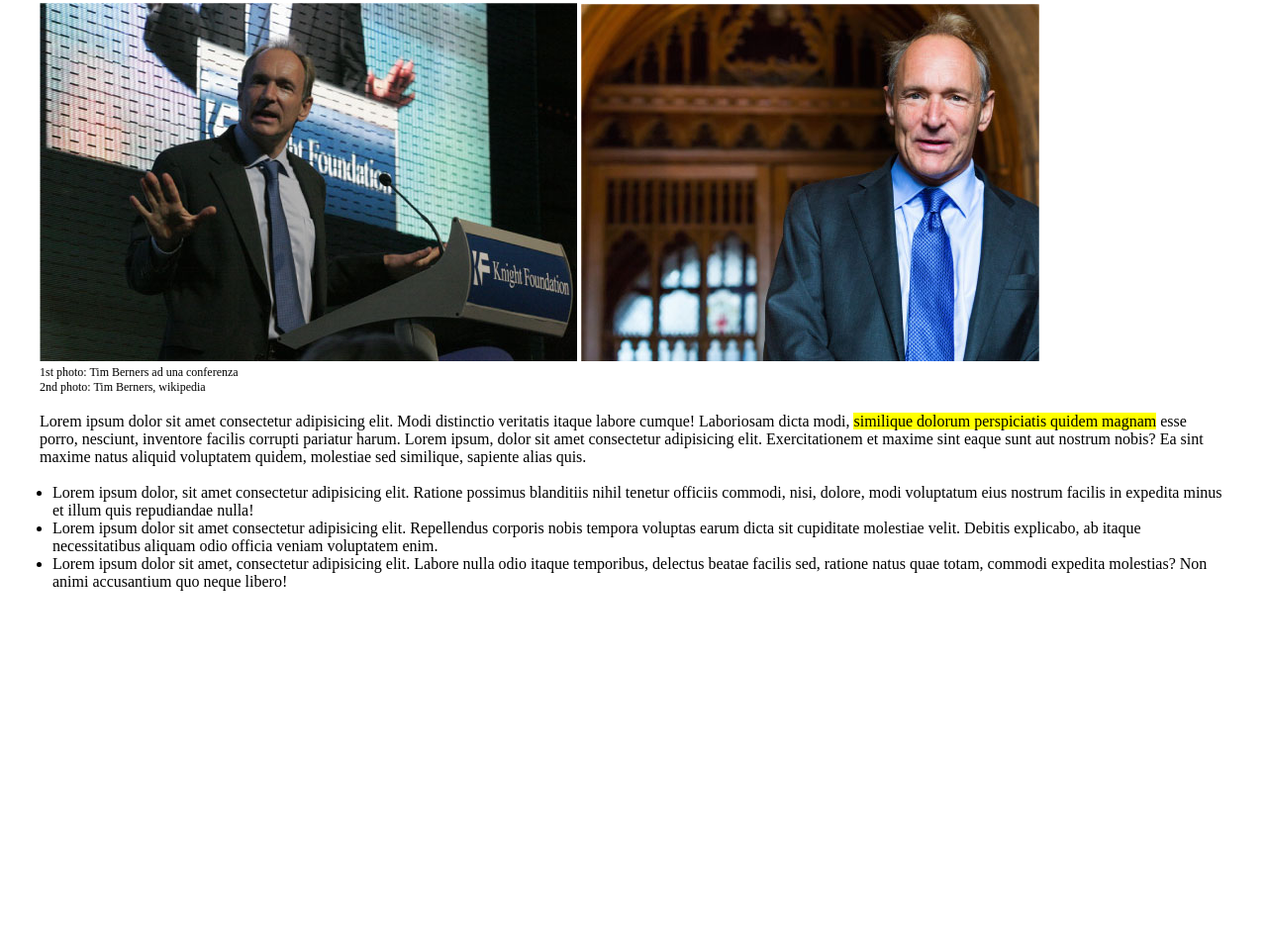
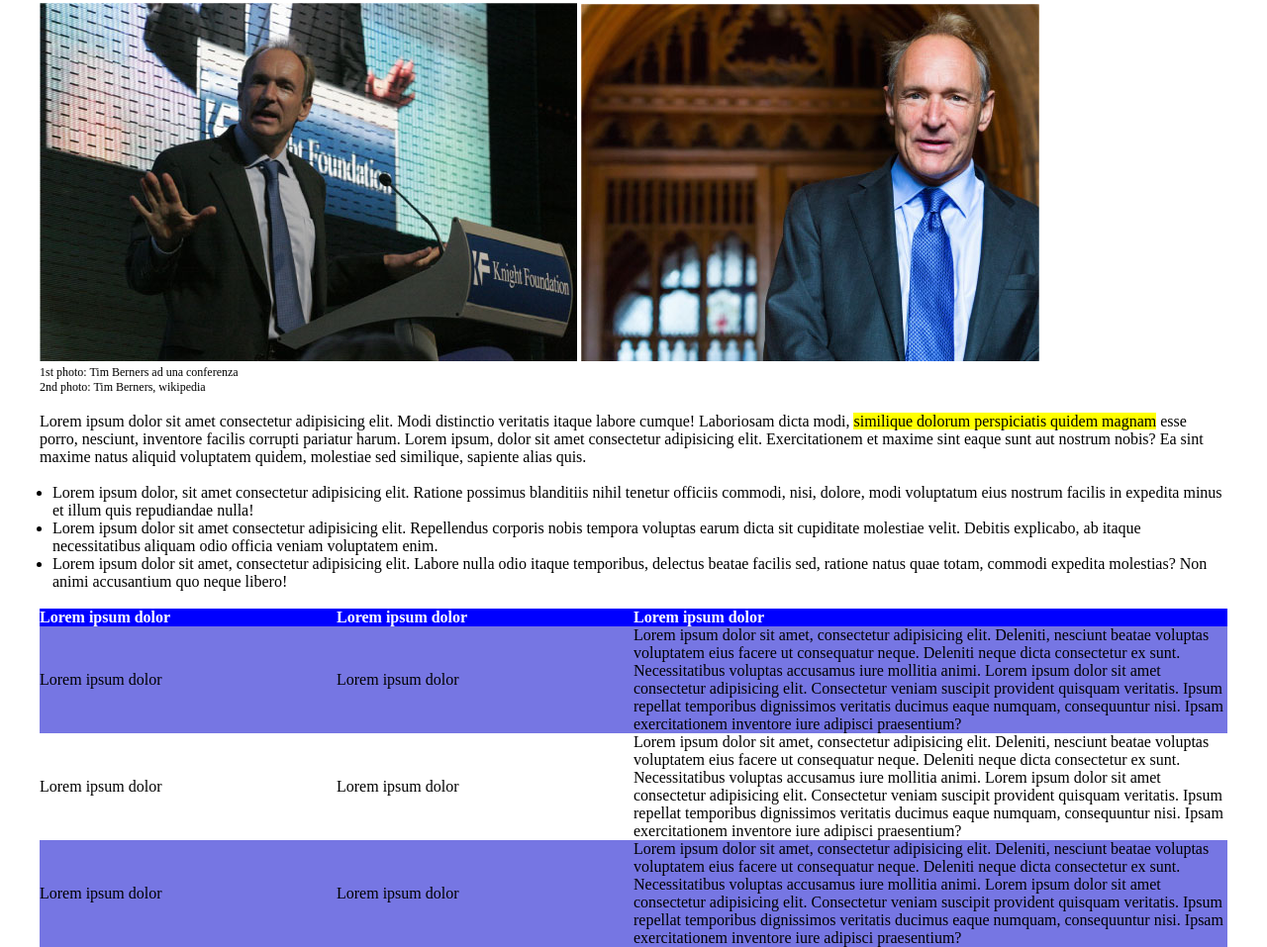
Before and after one commit to enricopic85/html-css-booleaner, a plain HTML site: page index.html in a window 1280 px wide. Shown: the part 285-1242 px from the top of the page at 99% size. Before the commit the page ends 882 px from the top, so only its background shows below. Drawn offline with Linux system fonts and the light colour scheme.

Commit message:
creazione tabella

```diff
--- a/css/style.css
+++ b/css/style.css
@@ -40,9 +40,23 @@ a{
 .underline{
     background-color: yellow;
 }
-.testo{
-    margin-left: 0;
-}
 ul{
     margin-left: 13px;
 }
+thead{
+    background-color: blue;
+    color: white;
+}
+.row-color{
+    background-color: #7676e3;
+
+}
+.main-text{
+    width: 50%;
+}
+table{
+    border-spacing:0;
+}
+thead{
+    text-align: left;
+}
--- a/index.html
+++ b/index.html
@@ -32,8 +32,37 @@
                 <li>Lorem ipsum dolor sit amet consectetur adipisicing elit. Repellendus corporis nobis tempora voluptas earum dicta sit cupiditate molestiae velit. Debitis explicabo, ab itaque necessitatibus aliquam odio officia veniam voluptatem enim.</li>
                 <li>Lorem ipsum dolor sit amet, consectetur adipisicing elit. Labore nulla odio itaque temporibus, delectus beatae facilis sed, ratione natus quae totam, commodi expedita molestias? Non animi accusantium quo neque libero!</li>
             </ul>
-        </main>
+        </main> <br>
         <!-- fine corpo della pagina -->
+
+        <!-- creazione tabella -->
+        <table>
+            <thead>
+                <tr>
+                    <th>Lorem ipsum dolor</th>
+                    <th>Lorem ipsum dolor</th>
+                    <th class="main-text">Lorem ipsum dolor</th>
+                </tr>
+            </thead>
+            <tbody>
+                <tr class="row-color">
+                    <td>Lorem ipsum dolor</td>
+                    <td>Lorem ipsum dolor</td>
+                    <td>Lorem ipsum dolor sit amet, consectetur adipisicing elit. Deleniti, nesciunt beatae voluptas voluptatem eius facere ut consequatur neque. Deleniti neque dicta consectetur ex sunt. Necessitatibus voluptas accusamus iure mollitia animi. Lorem ipsum dolor sit amet consectetur adipisicing elit. Consectetur veniam suscipit provident quisquam veritatis. Ipsum repellat temporibus dignissimos veritatis ducimus eaque numquam, consequuntur nisi. Ipsam exercitationem inventore iure adipisci praesentium?</td>
+                </tr>
+                <tr>
+                    <td>Lorem ipsum dolor</td>
+                    <td>Lorem ipsum dolor</td>
+                    <td>Lorem ipsum dolor sit amet, consectetur adipisicing elit. Deleniti, nesciunt beatae voluptas voluptatem eius facere ut consequatur neque. Deleniti neque dicta consectetur ex sunt. Necessitatibus voluptas accusamus iure mollitia animi. Lorem ipsum dolor sit amet consectetur adipisicing elit. Consectetur veniam suscipit provident quisquam veritatis. Ipsum repellat temporibus dignissimos veritatis ducimus eaque numquam, consequuntur nisi. Ipsam exercitationem inventore iure adipisci praesentium?</td>
+                </tr>
+                <tr class="row-color">
+                    <td>Lorem ipsum dolor</td>
+                    <td>Lorem ipsum dolor</td>
+                    <td>Lorem ipsum dolor sit amet, consectetur adipisicing elit. Deleniti, nesciunt beatae voluptas voluptatem eius facere ut consequatur neque. Deleniti neque dicta consectetur ex sunt. Necessitatibus voluptas accusamus iure mollitia animi. Lorem ipsum dolor sit amet consectetur adipisicing elit. Consectetur veniam suscipit provident quisquam veritatis. Ipsum repellat temporibus dignissimos veritatis ducimus eaque numquam, consequuntur nisi. Ipsam exercitationem inventore iure adipisci praesentium?</td>
+                </tr>
+            </tbody>
+        </table>
+        <!-- /fine tabella -->
     </div>
 </body>
 </html>
```
